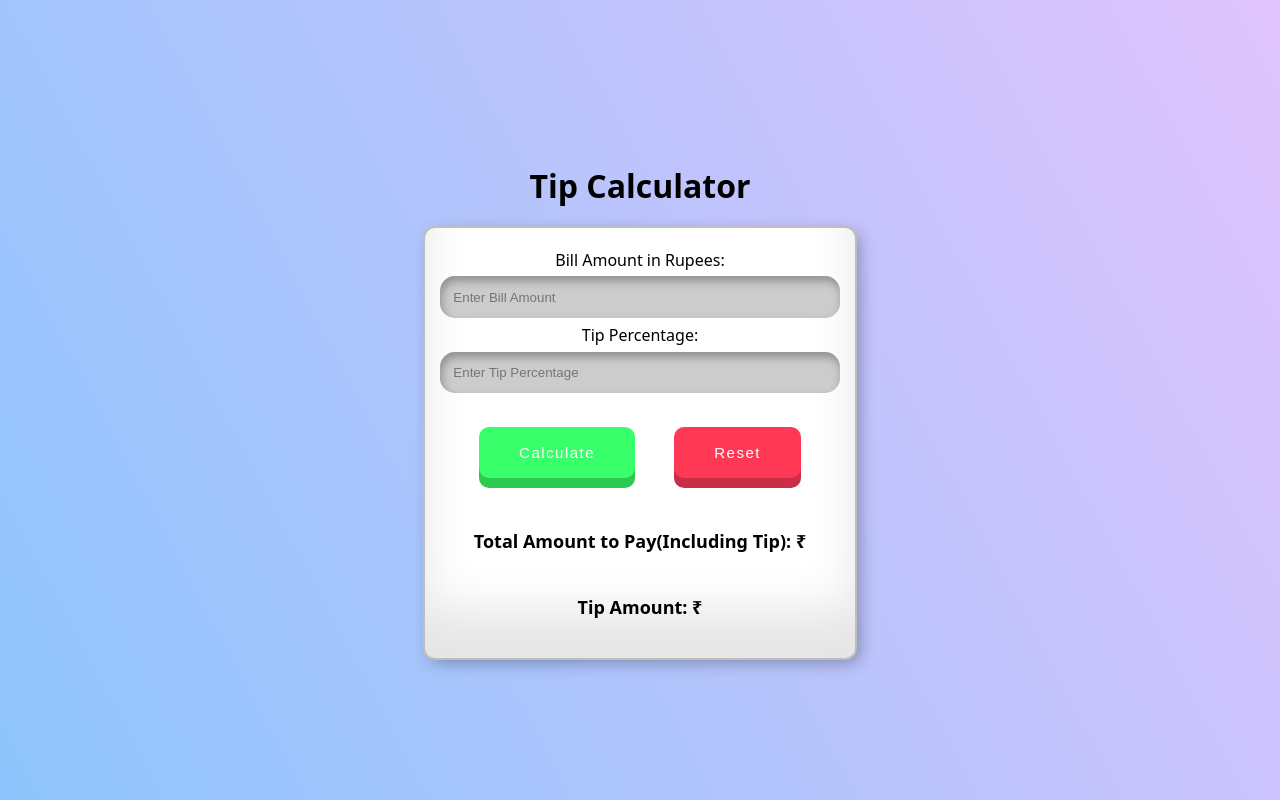
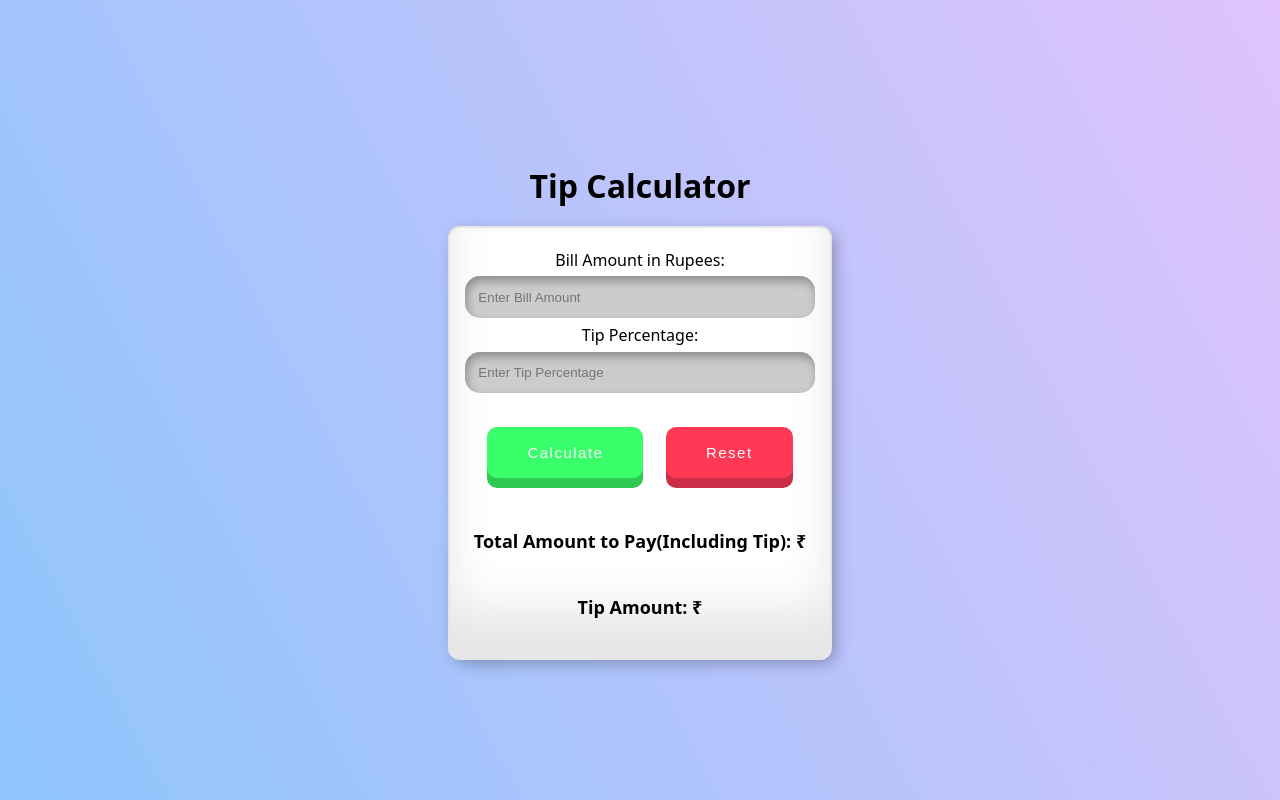
Before and after one commit to ArjunReji/tipCalculator, a plain HTML site: page index.html in a window 1280 px wide. Drawn offline with Linux system fonts and the light colour scheme.

Commit message:
third commit

```diff
--- a/style.css
+++ b/style.css
@@ -5,7 +5,7 @@ body {
 
 
 .card {
-  width: 400px;
+  width: 350px;
   height: 400px;
   background: white;
   border-radius: 10px;
@@ -19,7 +19,7 @@ body {
 
 .shadow {
   box-shadow: inset 0 -3em 3em rgba(0, 0, 0, 0.1),
-    0 0 0 2px rgb(190, 190, 190),
+    0 0 0 2px rgb(231, 230, 230),
     0.3em 0.3em 1em rgba(0, 0, 0, 0.3);
 }
 
@@ -31,6 +31,7 @@ body {
 
 .container {
   text-align: center;
+  width: 100%;
 }
 
 .btnCalculate {
@@ -94,11 +95,10 @@ body {
 .input:focus {
   background-color: white;
   transform: scale(1.05);
-  box-shadow: 13px 13px 100px #969696,
+  box-shadow: 13px 13px 100px #dfdfdf,
     -13px -13px 100px #ffffff;
 }
 
-.heading {}
 
 p {
   font-size: large;
```
